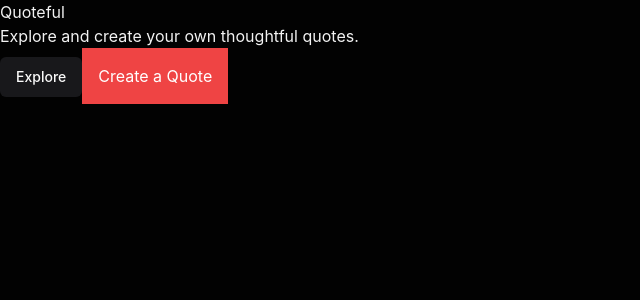
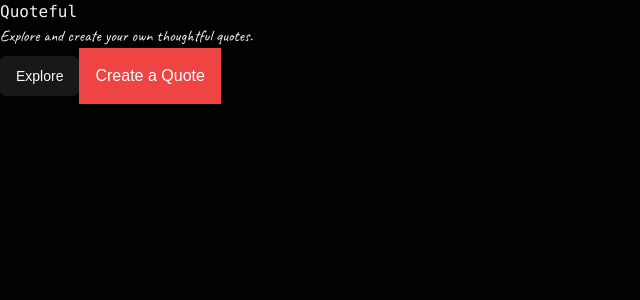
Before and after one commit to ZVKubajak/Quoteful, a React (Vite) app in the folder client/: page / in a window 1280 px wide. Shown: the top 300 px of the page, without its empty margins (0-640 px from the left). Built offline with nearby package versions, Linux system fonts and the light colour scheme.

Commit message:
Added Caveat Font to Tailwind Config

```diff
--- a/client/src/index.css
+++ b/client/src/index.css
@@ -1,9 +1,11 @@
+@import url("https://fonts.googleapis.com/css2?family=Caveat:wght@400..700&display=swap"); /* Google Fonts */
+
 @tailwind base;
 @tailwind components;
 @tailwind utilities;
 
 :root {
-  font-family: Inter, system-ui, Avenir, Helvetica, Arial, sans-serif;
+  font-family: sans-serif;
 
   font-synthesis: none;
   text-rendering: optimizeLegibility;
--- a/client/src/pages/Home.tsx
+++ b/client/src/pages/Home.tsx
@@ -3,11 +3,13 @@ import { Button } from "@/components/ui/button";
 const Home = () => {
   return (
     <main>
-      <section className="heading">
-        <h1>Quoteful</h1>
-        <p>Explore and create your own thoughtful quotes.</p>
+      <section id="heading">
+        <h1 className="font-mono">Quoteful</h1>
+        <p className="font-caveat">
+          Explore and create your own thoughtful quotes.
+        </p>
 
-        <div className="heading-cta-buttons">
+        <div id="heading-cta-buttons">
           <Button>Explore</Button>
           <button className="bg-red-500 text-white p-4">Create a Quote</button>
         </div>
--- a/client/tailwind.config.js
+++ b/client/tailwind.config.js
@@ -4,6 +4,9 @@ export default {
   content: ["./index.html", "./src/**/*.{js,ts,jsx,tsx}"],
   theme: {
     extend: {
+      fontFamily: {
+        caveat: ["Caveat", "sans-serif"],
+      },
       borderRadius: {
         lg: "var(--radius)",
         md: "calc(var(--radius) - 2px)",
```
